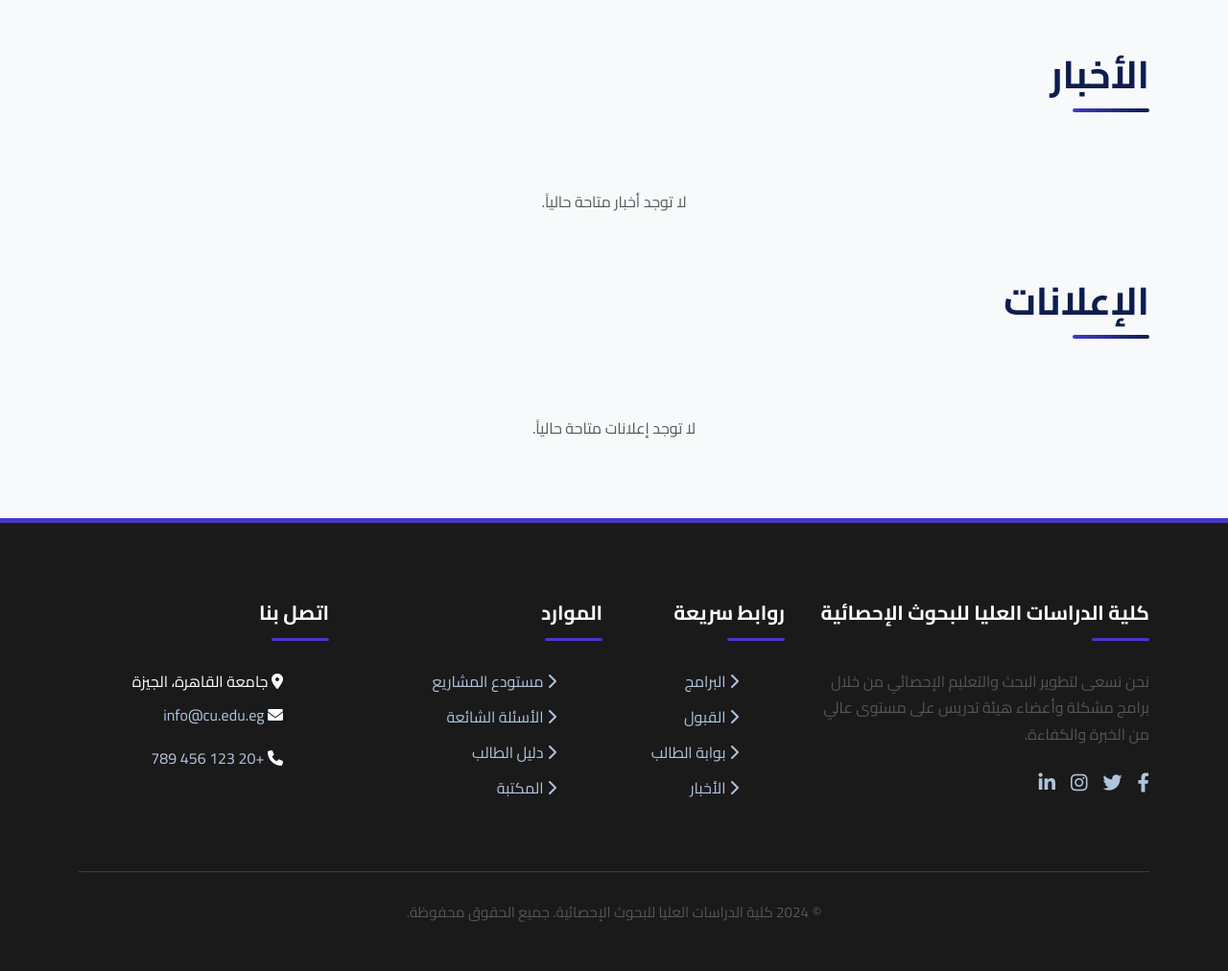
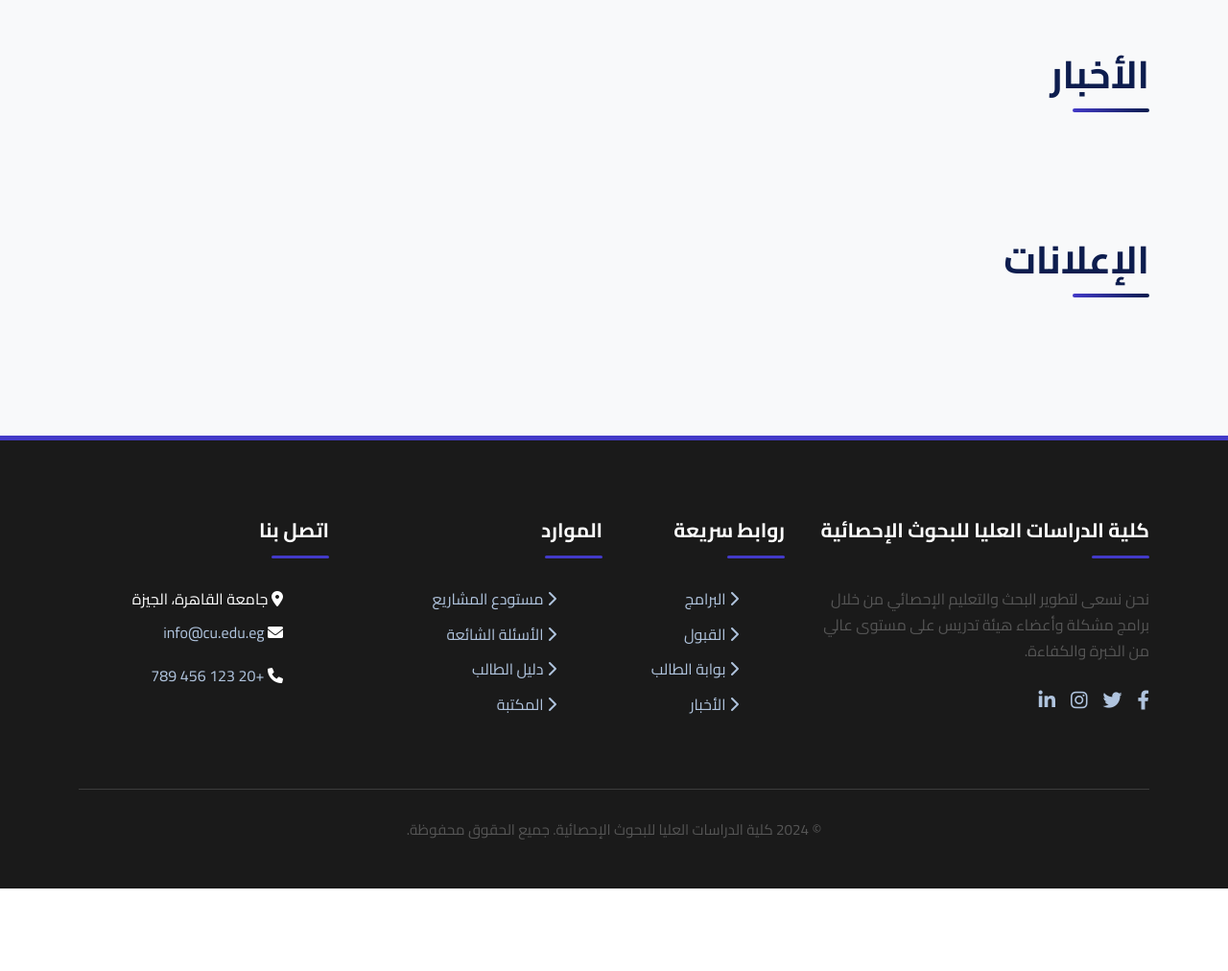
Before and after one commit to astral-fate/cu-platform, a Flask app: page /news in a window 1280 px wide. Shown: the part 352-1364 px from the top of the page at 96% size. After the commit the page ends 1278 px from the top, so only its background shows below. Run offline with Flask 3, Linux system fonts and the light colour scheme; data that the repository does not hold is empty; parts of the project's set-up code (start-up, migrations or seed data) failed here and were passed over; some libraries are stand-ins or nearby versions.

Commit message:
Update news.html

```diff
--- a/templates/news.html
+++ b/templates/news.html
@@ -498,7 +498,7 @@
 
                     {% if not news_found %}
                     <div class="col-12">
-                        <p class="text-center text-muted">لا توجد أخبار متاحة حالياً.</p>
+<!--                         <p class="text-center text-muted">لا توجد أخبار متاحة حالياً.</p> -->
                     </div>
                     {% endif %}
                 </div>
@@ -528,7 +528,7 @@
 
                     {% if not announcements_found %}
                     <div class="col-12">
-                         <p class="text-center text-muted">لا توجد إعلانات متاحة حالياً.</p>
+<!--                          <p class="text-center text-muted">لا توجد إعلانات متاحة حالياً.</p> -->
                     </div>
                     {% endif %}
                 </div>
```
